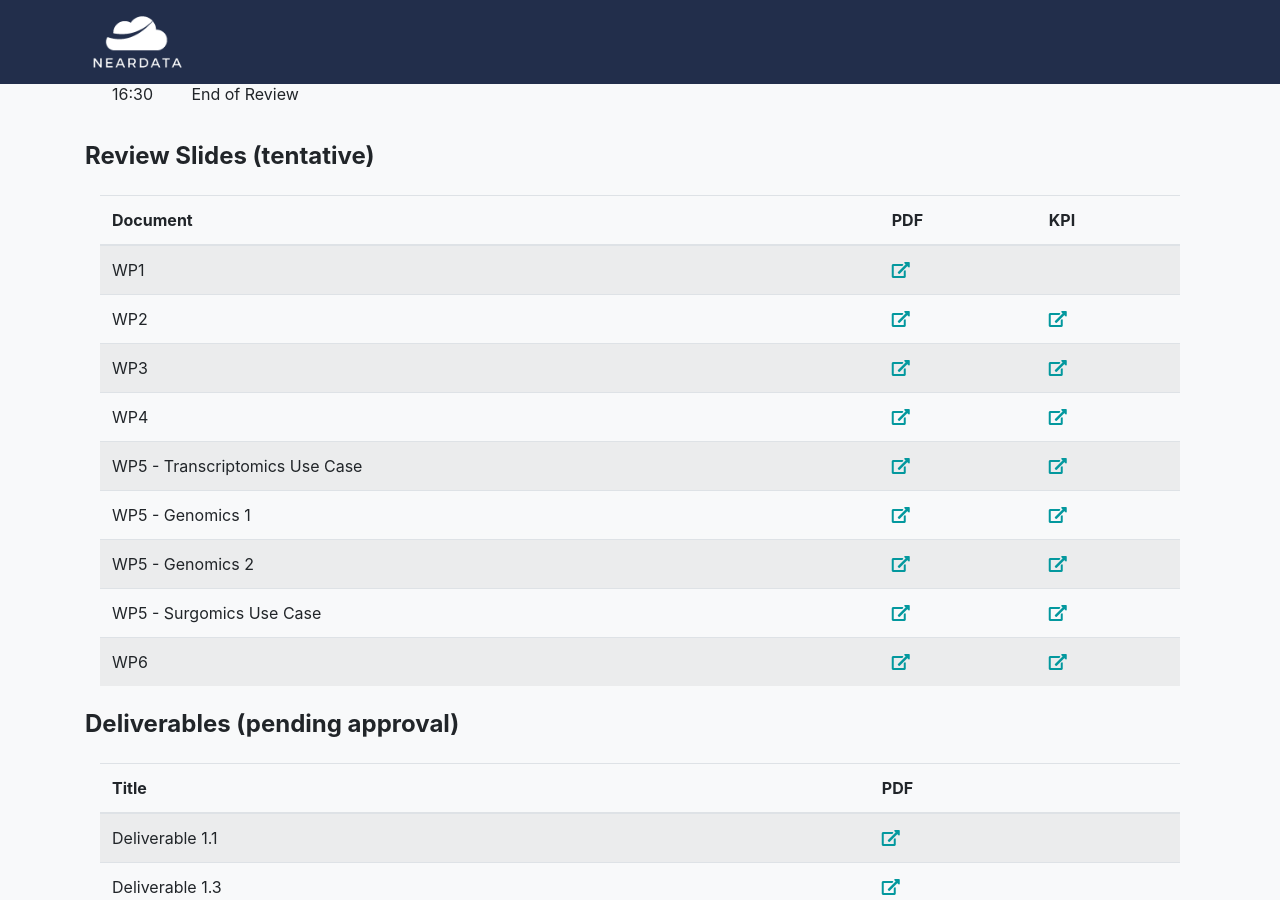
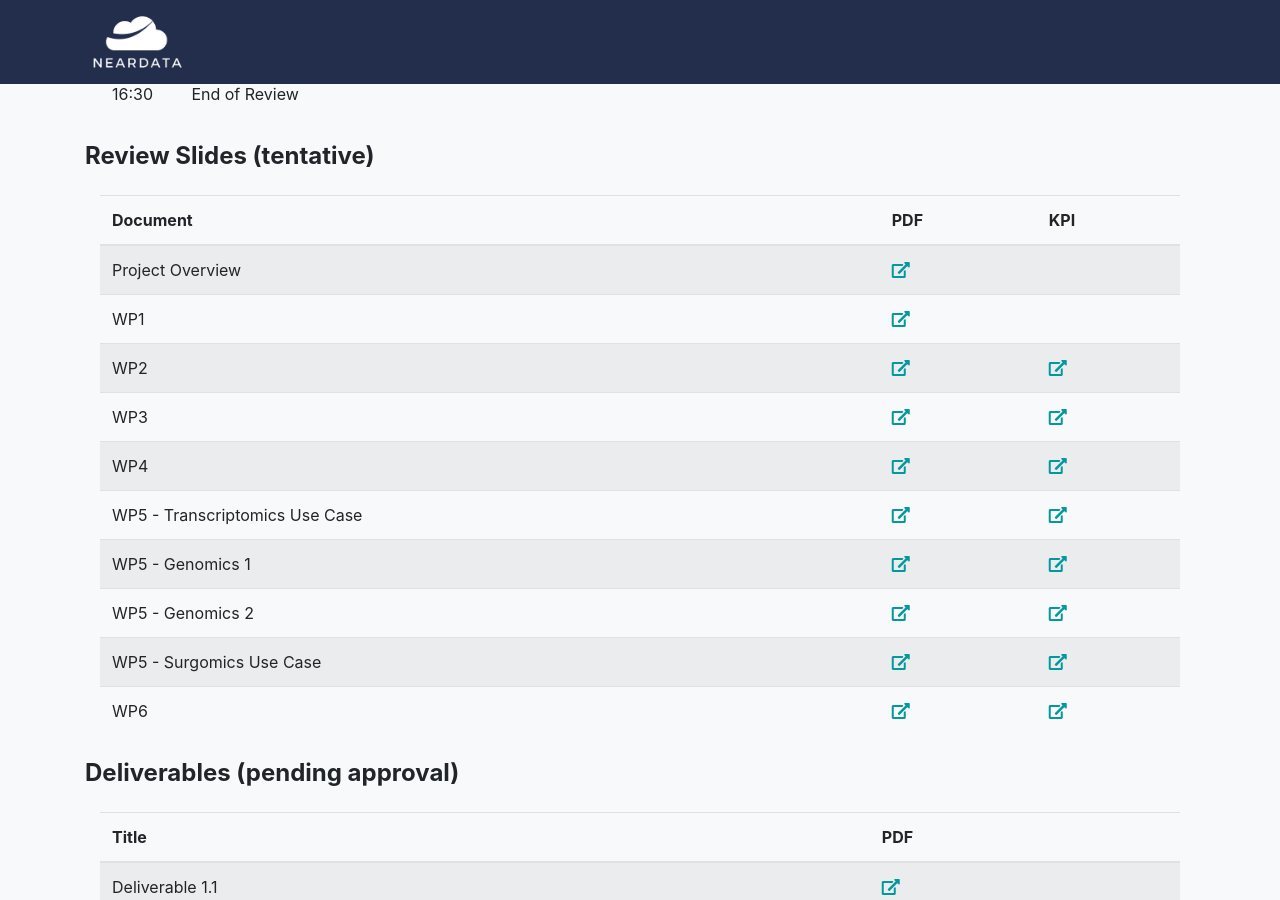
Before and after one commit to neardata-eu/neardata-eu.github.io, a Jekyll site: the page built from review.md, in a window 1280 px wide and 900 px high, scrolled down 1701 px. Built offline with Jekyll 4.4.1, drawn with Linux system fonts in a browser that asks for light colours; some web fonts are replaced.

Commit message:
change review

```diff
--- a/_data/sitetext.yml
+++ b/_data/sitetext.yml
@@ -324,8 +324,11 @@
 
 
   slides:
+    - title: Project Overview
+      link: "https://docs.google.com/presentation/d/1y3VDL9Q2-JgbhXn2u00wheIrLwhZeeOO/edit?usp=drive_link&ouid=107087671061201658185&rtpof=true&sd=true"
+      kpi: "#"
     - title: WP1
-      link: "https://docs.google.com/presentation/d/1y3VDL9Q2-JgbhXn2u00wheIrLwhZeeOO/edit?usp=drive_link&ouid=107087671061201658185&rtpof=true&sd=true"
+      link: "https://docs.google.com/presentation/d/1ckwzxbZboYmtuBRUrk1f4qW6b_v2VXJu/edit?usp=sharing&ouid=107087671061201658185&rtpof=true&sd=true"
       kpi: "#"
     - title: WP2
       link: "https://docs.google.com/presentation/d/1Nib4d0S8Ssan3abPsP558xgAN8pZ0Exy/edit?usp=drive_link&ouid=107087671061201658185&rtpof=true&sd=true"
```
